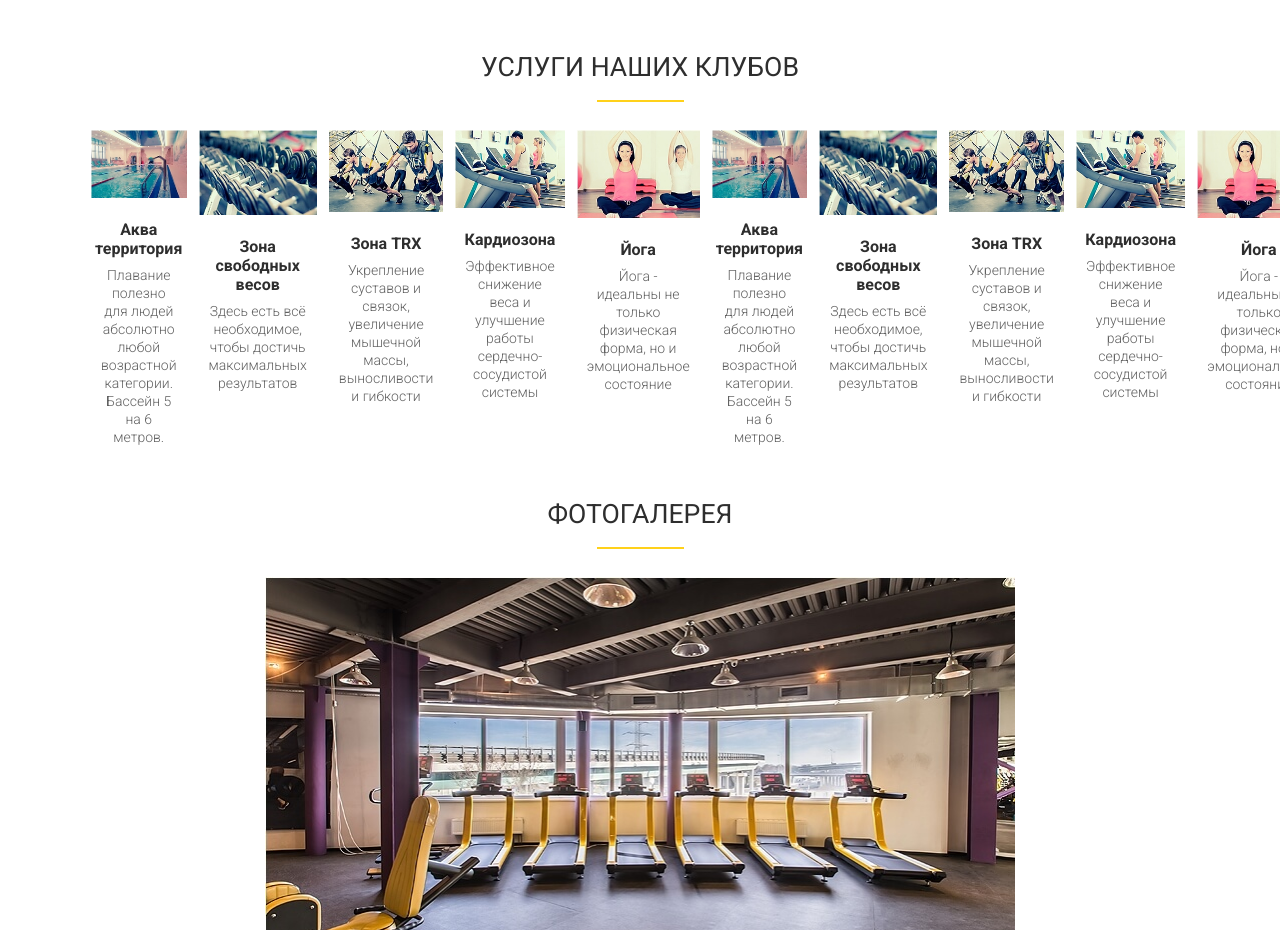
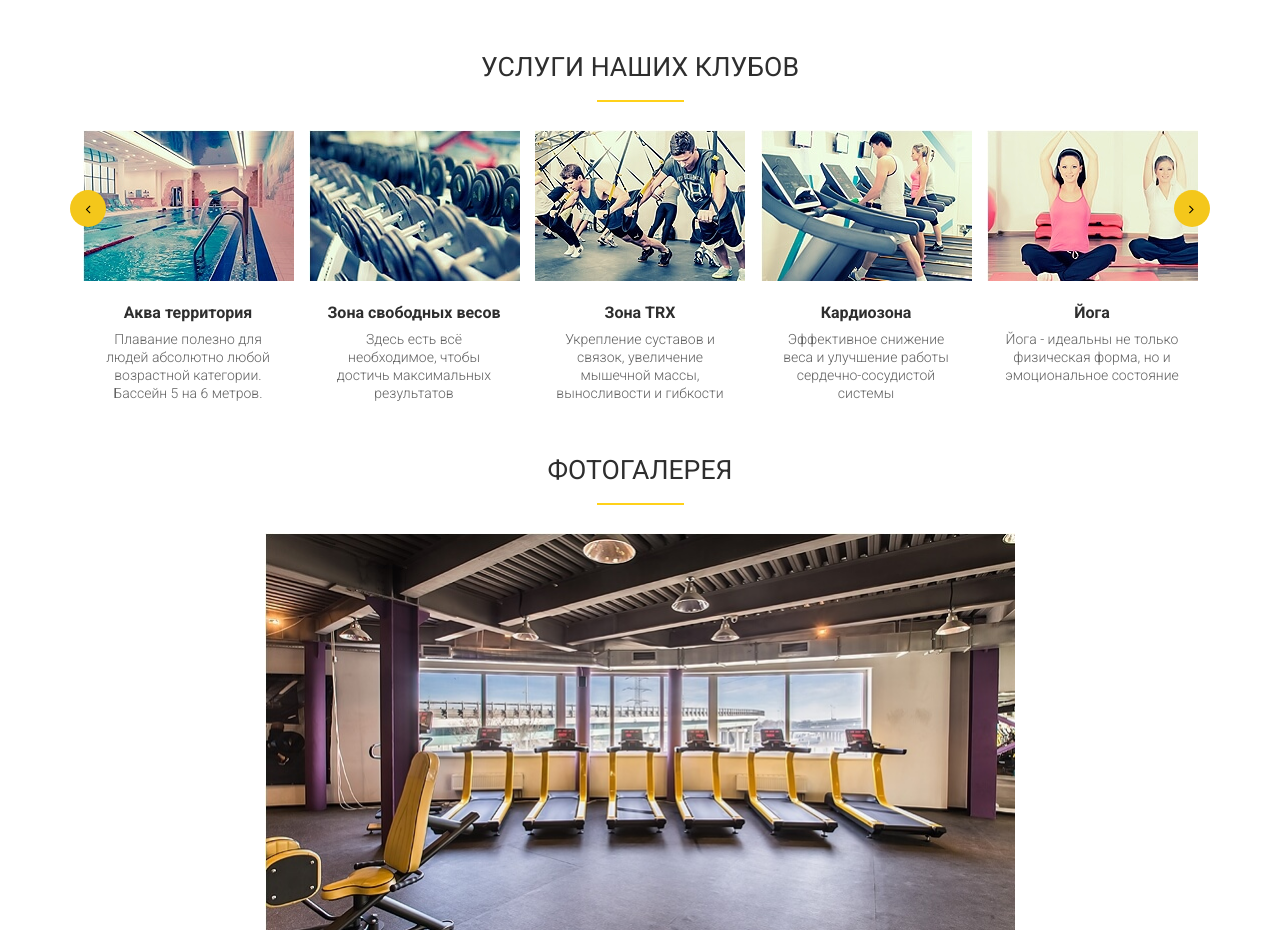
Before and after one commit to Lys3rigde/Fitness-Club-TELO-, a website with bundled scripts: page index.html in a window 1280 px wide. Shown: the part 1582-2512 px from the top of the page. Built offline with nearby package versions, Linux system fonts and the light colour scheme.

Commit message:
added carousel

```diff
--- a/index.html
+++ b/index.html
@@ -205,8 +205,8 @@
                 <input type="hidden" name="form_name" value=" Записаться на визит">
                 <input name="name" type="text" required placeholder="Ваше имя...">
                 <input type="tel" name="phone" id="phone" required placeholder="Ваш номер телефона...">
-                <button name="send" class="btn" type="submit">Записаться</button>
-                <p class="personal-data">
+                <button name="send" class="btn" type="submit" id="btn1" >Записаться</button>
+                <p class="personal-data" id = "data1">
                     <input type="checkbox" required id="check1"><label for="check1">Я согласен на обработку персональных
                     данных</label>
                 </p>
--- a/src/index.js
+++ b/src/index.js
@@ -1,4 +1,5 @@
 import callBackForm from './modules/callBackForm';
+import carousel from './modules/carousel';
 import clubSelect from './modules/clubSelect';
 import freeVisitForm from './modules/freeVisitForm';
 import gift from './modules/gift';
@@ -10,3 +11,4 @@ freeVisitForm();
 callBackForm();
 gift();
 slider();
+carousel();
--- /dev/null
+++ b/src/modules/carousel.js
@@ -0,0 +1,84 @@
+
+const carousel = () => {
+
+    const style = document.createElement('style');
+    style.id = 'carousel-style';
+    style.textContent = `
+    .services-slider {
+        width: 100%;
+        overflow: hidden;
+        padding-left: 5px;
+        position: relative;
+      }
+      .services-slider > .slide {
+        min-width: 226px;
+        margin-right: 0% !important;
+        margin-left: 0%!important;
+        transition: transform 0.5s !important;
+        will-change: transform !important;
+      }
+      .services-slider > span {
+        position: absolute;
+        width: 36px;
+        height: 37px;
+        background-color: #f4c71b !important;
+        border-radius: 50%;
+        text-align: center;
+        padding-top: 11px;
+      }
+      .carousel-slider-left {
+        top: 22%;
+        left: 0;
+        cursor: pointer;
+      }
+      .carousel-slider-right {
+        top: 22%;
+        left: 96.8%;
+        cursor: pointer;
+      }
+    }
+      `;
+    document.head.append(style);
+
+    const servicesSlider = document.querySelector('.services-slider'),
+        slides = [...servicesSlider.children],
+        leftArrow = document.createElement('span'),
+        rightArrow = document.createElement('span');
+
+    leftArrow.className = 'carousel-slider-left';
+    leftArrow.innerHTML = `<i class="fa fa-angle-left"></i>`;
+    rightArrow.className = "carousel-slider-right";
+    rightArrow.innerHTML = `<i class="fa fa-angle-right"></i>`;
+
+    servicesSlider.append(leftArrow);
+    servicesSlider.append(rightArrow);
+
+    const sliderMove = () => {
+        let mover = 0,
+            position = 0;
+        servicesSlider.addEventListener('click', event => {
+            const target = event.target;
+            if (target.closest('.carousel-slider-right') && position !== slides.length - 5) {
+                mover -= 226;
+                position++;
+                slides.forEach(i => {
+                    i.style.transform = `translateX(${mover}px)`;
+                });
+                return;
+            }   else if (target.closest('.carousel-slider-left') && position > 0) {
+                mover += 226;
+                position--;
+                slides.forEach(i => {
+                    i.style.transform = `translateX(${mover}px)`;
+                });
+                return;
+            }   else if (!target.closest('.carousel-slider-left', '.carousel-slider-right')) {
+                return;
+            }
+        });
+    };
+    sliderMove();
+    window.addEventListener("resize", sliderMove);
+};
+
+export default carousel;
```
Also changed, not shown: dist/main.js.
